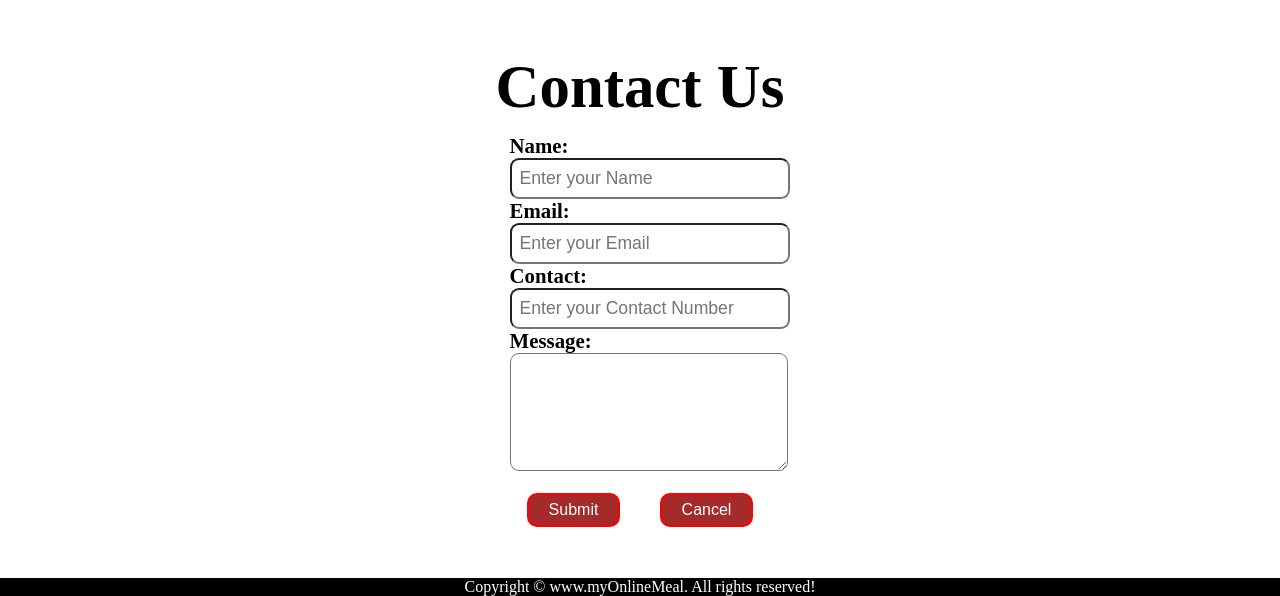
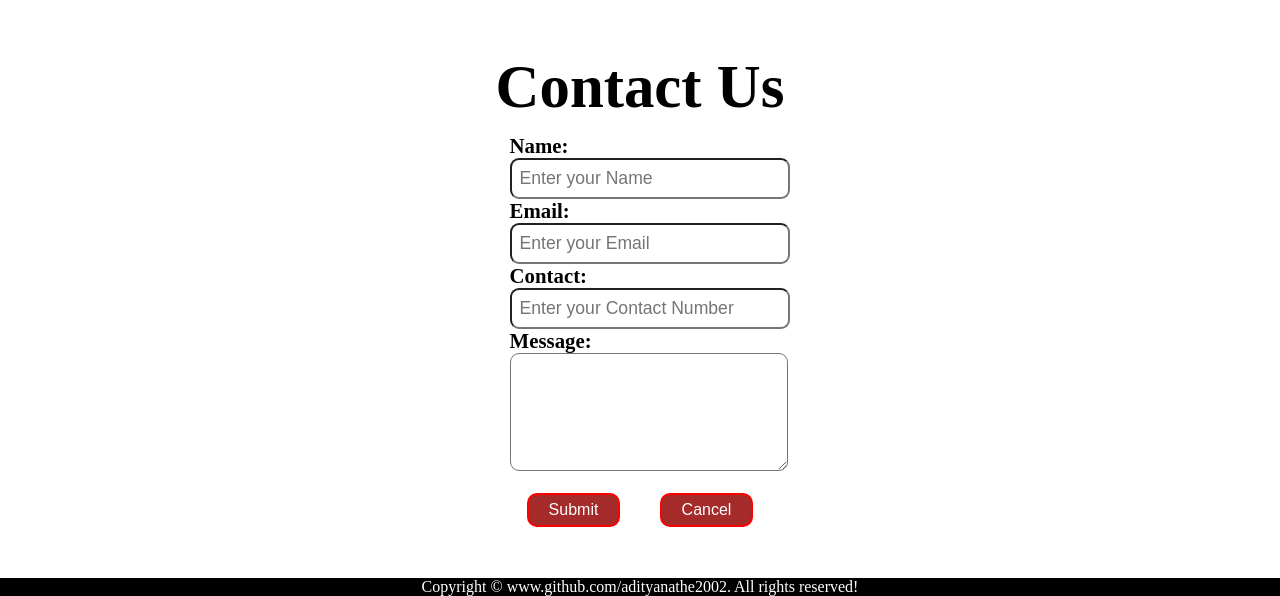
Before and after one commit to adityanathe2002/Library, a plain HTML site: page Library.html in a window 1280 px wide. Shown: the part 949-1545 px from the top of the page. Drawn offline with Linux system fonts and the light colour scheme.

Commit message:
Update my copyright name

```diff
--- a/Library.html
+++ b/Library.html
@@ -77,7 +77,7 @@
     </section>
     <footer>
         <div class="center">
-            Copyright &copy; www.myOnlineMeal. All rights reserved!
+            Copyright &copy; www.github.com/adityanathe2002. All rights reserved!
         </div>
     </footer>
 </body>
```
